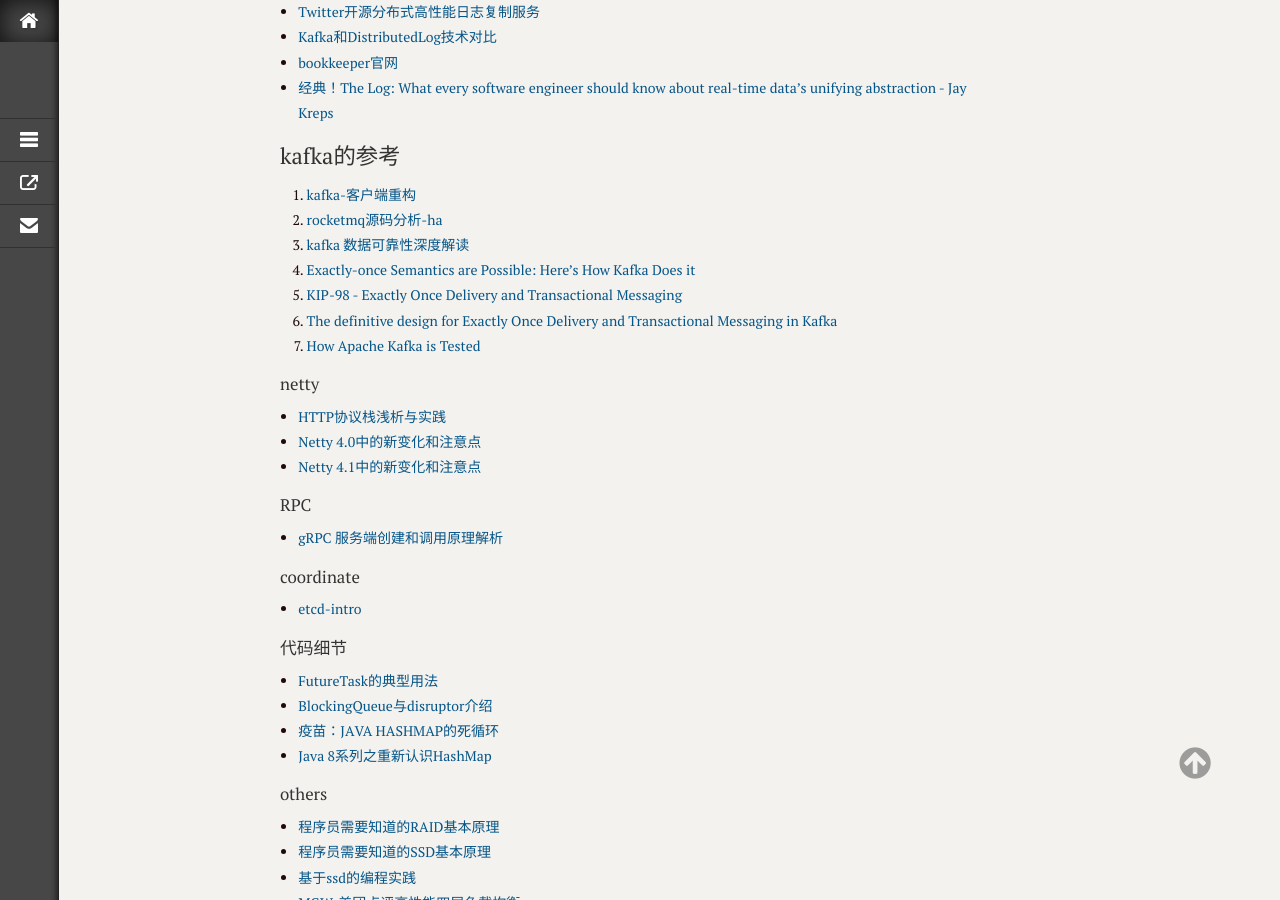
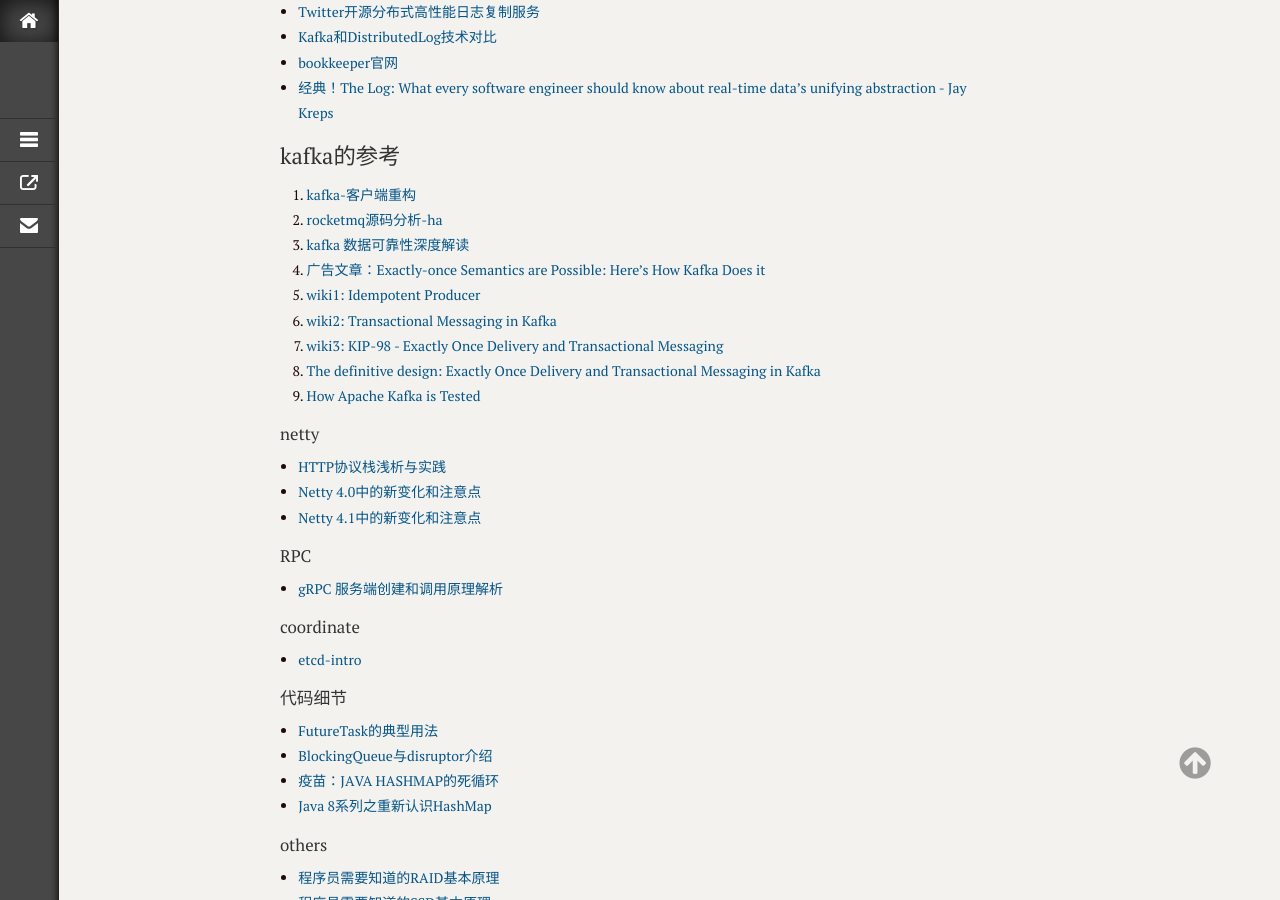
Before and after one commit to xmtsui/blog, a Jekyll site: the page built from _posts/2017/2017-03-14-readqueue-01.md, in a window 1280 px wide and 900 px high, scrolled down 1865 px. Built offline with Jekyll 4.4.1, drawn with Linux system fonts in a browser that asks for light colours; comment, search, counter and statistics services are not loaded.

Commit message:
modify by quickcommint

```diff
--- a/_posts/2017/2017-03-14-readqueue-01.md
+++ b/_posts/2017/2017-03-14-readqueue-01.md
@@ -82,9 +82,11 @@
 1. [kafka-客户端重构](https://cwiki.apache.org/confluence/display/KAFKA/Consumer+Client+Re-Design)
 2. [rocketmq源码分析-ha](http://www.iocoder.cn/RocketMQ/high-availability/)
 3. [kafka 数据可靠性深度解读](http://www.importnew.com/24973.html)
-4. [Exactly-once Semantics are Possible: Here’s How Kafka Does it](https://www.confluent.io/blog/exactly-once-semantics-are-possible-heres-how-apache-kafka-does-it/)
-5. [KIP-98 - Exactly Once Delivery and Transactional Messaging](https://cwiki.apache.org/confluence/display/KAFKA/KIP-98+-+Exactly+Once+Delivery+and+Transactional+Messaging)
-6. [The definitive design for Exactly Once Delivery and Transactional Messaging in Kafka](https://docs.google.com/document/d/11Jqy_GjUGtdXJK94XGsEIK7CP1SnQGdp2eF0wSw9ra8/edit#heading=h.xq0ee1vnpz4o)
+4. [广告文章：Exactly-once Semantics are Possible: Here’s How Kafka Does it](https://www.confluent.io/blog/exactly-once-semantics-are-possible-heres-how-apache-kafka-does-it/)
+4. [wiki1: Idempotent Producer](https://cwiki.apache.org/confluence/display/KAFKA/Idempotent+Producer)
+5. [wiki2: Transactional Messaging in Kafka](https://cwiki.apache.org/confluence/display/KAFKA/Transactional+Messaging+in+Kafka)
+5. [wiki3: KIP-98 - Exactly Once Delivery and Transactional Messaging](https://cwiki.apache.org/confluence/display/KAFKA/KIP-98+-+Exactly+Once+Delivery+and+Transactional+Messaging)
+6. [The definitive design: Exactly Once Delivery and Transactional Messaging in Kafka](https://docs.google.com/document/d/11Jqy_GjUGtdXJK94XGsEIK7CP1SnQGdp2eF0wSw9ra8/edit#heading=h.xq0ee1vnpz4o)
 7. [How Apache Kafka is Tested](https://www.confluent.io/blog/apache-kafka-tested/)
 
 #### netty
```
